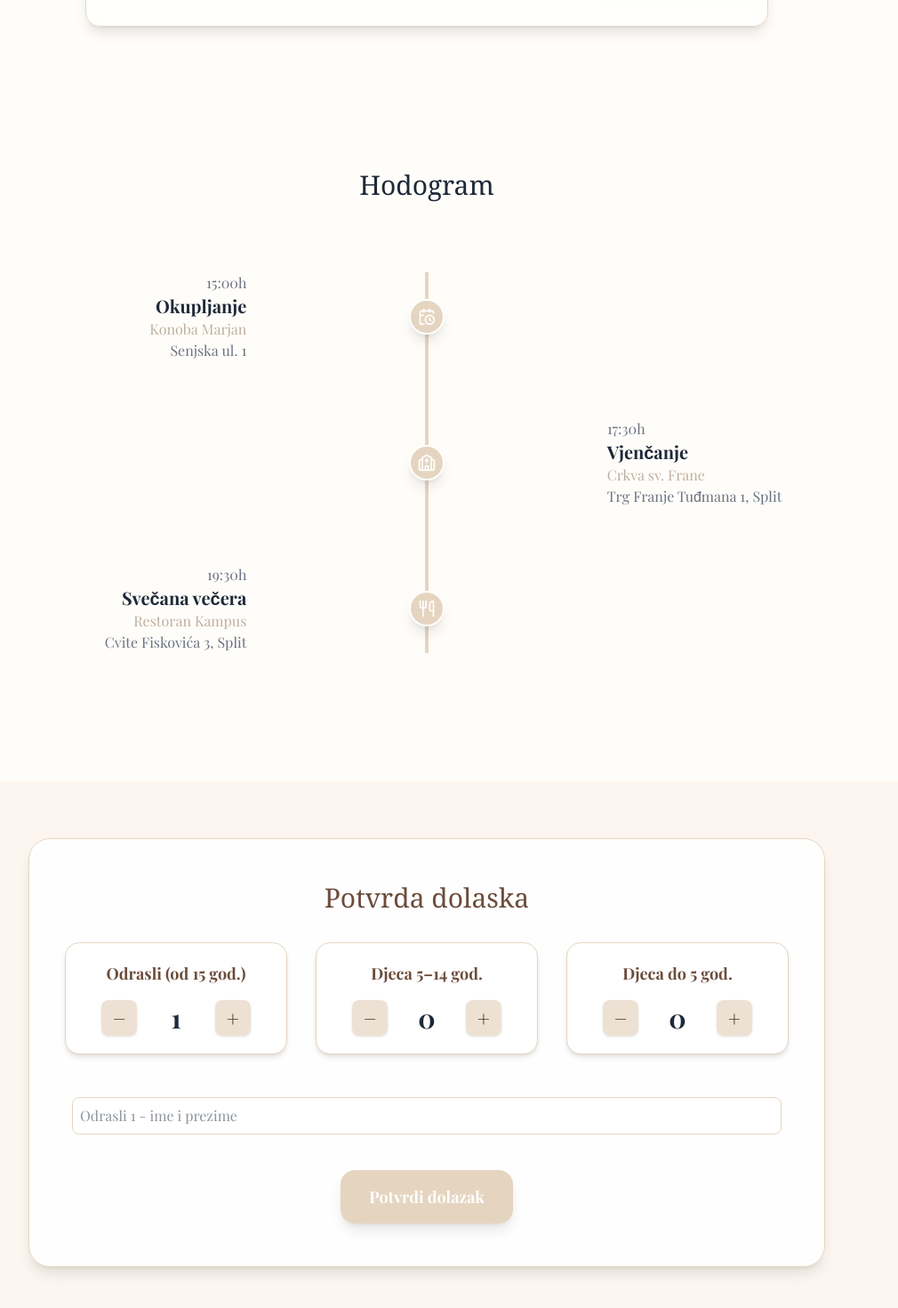
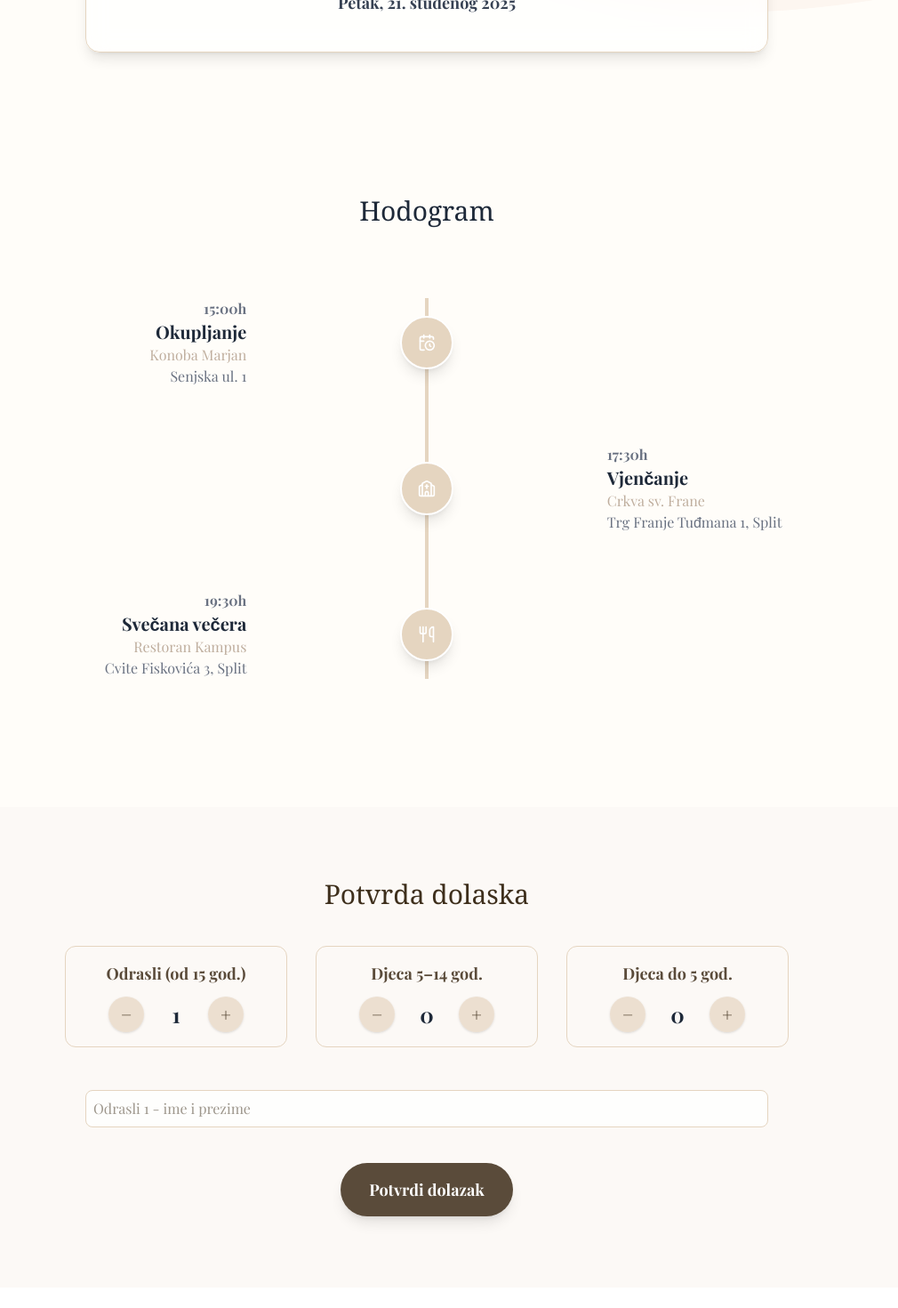
Before and after one commit to barbara3210/Invite, a Next.js app: page / in a window 1280 px wide. Shown: the part 1072-2542 px from the top of the page at 89% size, without its empty margins (160-1170 px from the left). After the commit the page ends 2519 px from the top, so only its background shows below. Built offline with nearby package versions, Linux system fonts and the light colour scheme.

Commit message:
posting categoties, design fix

```diff
--- a/src/app/components/HodogramTimeline.tsx
+++ b/src/app/components/HodogramTimeline.tsx
@@ -35,32 +35,33 @@ export default function HodogramTimeline() {
 
         {/* Linija za mobile (s lijeve strane) */}
         <div className="relative md:hidden">
-    <div className="absolute left-5 top-0 h-full w-1 bg-[#e5d5c0]" />
-    <div className="flex flex-col gap-12 pl-16"> {/* ← povećan razmak */}
+          <div className="absolute left-7 top-0 h-full w-1 bg-[#e5d5c0]" />
+          <div className="flex flex-col gap-16 pl-20">
             {steps.map((step, index) => (
-        <div key={index} className="relative">
-            {/* Točkica */}
-            <div className="absolute -left-8 top-1.5 w-8 h-8 bg-[#e5d5c0] rounded-full flex items-center justify-center shadow-md border-2 border-white">
+              <div key={index} className="relative flex flex-col">
+                {/* Ikona */}
+                <div className="absolute -left-20 top-0 w-15 h-15 bg-[#e5d5c0] rounded-full flex items-center justify-center shadow-lg border-2 border-white">
                   {step.icon}
                 </div>
-            {/* Tekst */}
-            <div className="text-left text-gray-800 px-6">
-            <p className="text-base text-gray-500">{step.time}</p>
-            <p className="text-xl font-semibold">{step.title}</p>
+                {/* Tekstovi */}
+                <p className="text-md text-[#5a4b3a] font-semibold font-mono">{step.time}</p>
+
+                <p className="text-2xl font-bold text-[#3e2f1c] mb-1">{step.title}</p>
                 <a
                   href={step.mapsLink}
                   target="_blank"
                   rel="noopener noreferrer"
-                    className="text-base text-[#bfae9e] hover:text-gray-500 transition"
+                  className="text-base text-[#8c7155] hover:text-[#5a4b3a] hover:underline transition"
                 >
                   {step.location}
                 </a>
-            {step.address && <p className="text-base text-gray-300">{step.address}</p>}
-            </div>
+                {step.address && <p className="text-sm text-[#7a6b5c] mt-1">{step.address}</p>}
               </div>
             ))}
           </div>
         </div>
+
+
 
 
       {/* Desktop layout */}
@@ -78,7 +79,8 @@ export default function HodogramTimeline() {
               <div className={`hidden md:flex justify-end pr-4`}>
                 {isLeft && (
                   <div className="text-right text-gray-800 max-w-xs">
-                    <p className="text-base text-gray-500">{step.time}</p>
+                    <p className="text-base text-gray-500 font-semibold font-mono">{step.time}</p>
+
                     <p className="text-xl font-semibold">{step.title}</p>
                     <a
                     href={step.mapsLink}
@@ -95,7 +97,7 @@ export default function HodogramTimeline() {
 
               {/* Točkica s ikonom */}
               <div className="flex justify-center items-center z-10">
-                <div className="w-10 h-10 bg-[#e5d5c0] rounded-full flex items-center justify-center shadow-lg border-2 border-white">
+                <div className="w-15 h-15 bg-[#e5d5c0] rounded-full flex items-center justify-center shadow-lg border-2 border-white">
                   {step.icon}
                 </div>
               </div>
@@ -104,7 +106,7 @@ export default function HodogramTimeline() {
               <div className={`hidden md:flex justify-start pl-4`}>
                 {!isLeft && (
                   <div className="text-left text-gray-800 max-w-xs">
-                    <p className="text-base text-gray-500">{step.time}</p>
+                    <p className="text-base text-gray-500 font-semibold font-mono">{step.time}</p>
                     <p className="text-xl font-semibold">{step.title}</p>
                     <a
                     href={step.mapsLink}
--- a/src/app/components/InvitationNote.tsx
+++ b/src/app/components/InvitationNote.tsx
@@ -22,7 +22,8 @@ export default function InvitationNote() {
         <p className="text-lg text-gray-700 leading-relaxed">
           S velikom radošću Vas pozivamo da budete dio našeg posebnog dana.
           Pridružite nam se u proslavi ljubavi, smijeha i zajedništva <br/>
-          21. studenog 2025.
+          <br></br>
+          <b>Petak, 21. studenog 2025</b>
         </p>
       </div>
     </section>
--- a/src/app/components/RSVPForm.tsx
+++ b/src/app/components/RSVPForm.tsx
@@ -10,14 +10,12 @@ export default function RSVPForm() {
   const [kidNames, setKidNames] = useState<string[]>([]);
   const [toddlerNames, setToddlerNames] = useState<string[]>([]);
 
-  // Errors po kategorijama
   const [adultNameErrors, setAdultNameErrors] = useState<boolean[]>([]);
   const [kidNameErrors, setKidNameErrors] = useState<boolean[]>([]);
   const [toddlerNameErrors, setToddlerNameErrors] = useState<boolean[]>([]);
 
   const [submitted, setSubmitted] = useState(false);
 
-  // Resize funkcija za imena (isto koristiš)
   const resizeNamesArray = (
     arr: string[],
     setArr: (names: string[]) => void,
@@ -29,14 +27,12 @@ export default function RSVPForm() {
     setArr(newArr);
   };
 
-  // Validacija imena - vraća true ako ima greške, false ako nema
   const validateNames = (names: string[], setErrors: (errs: boolean[]) => void) => {
     const errors = names.map((name) => name.trim() === "");
     setErrors(errors);
     return errors.some((e) => e);
   };
 
-  // Handle submit
   const handleSubmit = async () => {
     const hasAdultErrors = validateNames(adultNames, setAdultNameErrors);
     const hasKidErrors = validateNames(kidNames, setKidNameErrors);
@@ -69,51 +65,72 @@ export default function RSVPForm() {
     return (
       <section className="relative py-20 px-6 bg-[#fdf6f0] min-h-[300px] flex items-center justify-center">
         <div className="max-w-xl mx-auto bg-white/90 backdrop-blur-md rounded-3xl shadow-lg p-10 text-center border border-[#e5d5c0]">
-          <h2 className="text-3xl font-serif text-[#6b4c3b] mb-4">Hvala vam! 🎉</h2>
-          <p className="text-lg text-gray-700">Vaša potvrda dolaska je zaprimljena. Veselimo se druženju! ❤️</p>
+          <h2 className="text-3xl font-serif text-[#5a4b3a] mb-4">Hvala vam! 🎉</h2>
+          <p className="text-lg text-[#3e2f1c]">Vaša potvrda dolaska je zaprimljena. Veselimo se druženju! ❤️</p>
         </div>
       </section>
     );
   }
 
   return (
-    <section className="relative py-16 px-6 bg-[#fdf6f0]">
-      <div className="max-w-4xl mx-auto bg-white/90 backdrop-blur-md rounded-3xl shadow-lg p-8 sm:p-12 border border-[#e5d5c0]">
-        <h2 className="text-3xl font-serif text-[#6b4c3b] mb-8 text-center">Potvrda dolaska</h2>
+    <section className="bg-[#fcf9f6] py-20 px-4">
+      <div className="max-w-3xl mx-auto">
+        <h2 className="text-3xl font-serif text-center mb-10 text-[#3e2f1c]">
+          Potvrda dolaska
+        </h2>
 
-        {/* Brojači */}
         <div className="flex flex-col sm:flex-row sm:justify-center sm:gap-8 mb-12 text-center">
           {[
-            { label: "Odrasli (od 15 god.)", value: adults, setValue: setAdults, names: adultNames, setNames: setAdultNames },
-            { label: "Djeca 5–14 god.", value: kids, setValue: setKids, names: kidNames, setNames: setKidNames },
-            { label: "Djeca do 5 god.", value: toddlers, setValue: setToddlers, names: toddlerNames, setNames: setToddlerNames },
+            {
+              label: "Odrasli (od 15 god.)",
+              value: adults,
+              setValue: setAdults,
+              names: adultNames,
+              setNames: setAdultNames,
+            },
+            {
+              label: "Djeca 5–14 god.",
+              value: kids,
+              setValue: setKids,
+              names: kidNames,
+              setNames: setKidNames,
+            },
+            {
+              label: "Djeca do 5 god.",
+              value: toddlers,
+              setValue: setToddlers,
+              names: toddlerNames,
+              setNames: setToddlerNames,
+            },
           ].map(({ label, value, setValue, names, setNames }) => (
             <div
               key={label}
-              className="flex flex-col items-center bg-white rounded-2xl shadow-md border border-[#e5d5c0] p-5 mb-6 sm:mb-0 min-w-[250px]"
+              className="flex flex-col items-center rounded-xl border border-[#e5d5c0] p-4 mb-6 sm:mb-0 min-w-[250px]"
             >
-              <p className="text-base sm:text-lg text-[#6b4c3b] font-semibold mb-4">{label}</p>
-              <div className="flex items-center justify-center gap-5">
+              <p className="text-base sm:text-lg text-[#5a4b3a] font-semibold mb-3">
+                {label}
+              </p>
+              <div className="flex items-center justify-center gap-4">
                 <button
                   onClick={() => {
                     const newVal = Math.max(0, value - 1);
                     setValue(newVal);
                     resizeNamesArray(names, setNames, newVal);
                   }}
-                  className="w-10 h-10 bg-[#e5d5c0]/70 rounded-lg text-[#3e2f1c] text-2xl font-semibold shadow-sm hover:bg-[#e5d5c0] transition flex items-center justify-center"
+                  className="w-10 h-10 bg-[#e5d5c0]/70 rounded-full text-[#3e2f1c] text-xl font-bold shadow-sm hover:bg-[#e5d5c0] transition flex items-center justify-center"
                   aria-label={`Smanji broj ${label}`}
                   type="button"
                 >
                   −
                 </button>
-                <span className="text-3xl font-bold w-12 text-center">{value}</span>
+                <span className="text-2xl font-bold w-10 text-center">{value}</span>
                 <button
                   onClick={() => {
                     const newVal = value + 1;
                     setValue(newVal);
                     resizeNamesArray(names, setNames, newVal);
                   }}
-                  className="w-10 h-10 bg-[#e5d5c0]/70 rounded-lg text-[#3e2f1c] text-2xl font-semibold shadow-sm hover:bg-[#e5d5c0] transition flex items-center justify-center"
+                  className="w-10 h-10 bg-[#e5d5c0]/70 rounded-full text-[#3e2f1c] text-xl font-bold shadow-sm hover:bg-[#e5d5c0] transition flex items-center justify-center"
                   aria-label={`Povećaj broj ${label}`}
                   type="button"
                 >
@@ -124,9 +141,7 @@ export default function RSVPForm() {
           ))}
         </div>
 
-        {/* Unos imena */}
         <div className="space-y-6 mb-10">
-          {/* Odrasli */}
           {adultNames.map((name, i) => (
             <div key={`adult-${i}`} className="flex flex-col">
               <input
@@ -136,7 +151,7 @@ export default function RSVPForm() {
                   newNames[i] = e.target.value;
                   setAdultNames(newNames);
                 }}
-                className="w-full p-2 border border-[#e5d5c0] rounded-lg bg-white/80"
+                className="w-full p-2 border border-[#e5d5c0] rounded-lg bg-white/80 text-[#3e2f1c]"
                 placeholder={`Odrasli ${i + 1} - ime i prezime`}
               />
               {adultNameErrors[i] && (
@@ -145,7 +160,6 @@ export default function RSVPForm() {
             </div>
           ))}
 
-          {/* Djeca */}
           {kidNames.map((name, i) => (
             <div key={`kid-${i}`} className="flex flex-col">
               <input
@@ -155,7 +169,7 @@ export default function RSVPForm() {
                   newNames[i] = e.target.value;
                   setKidNames(newNames);
                 }}
-                className="w-full p-2 border border-[#e5d5c0] rounded-lg bg-white/80"
+                className="w-full p-2 border border-[#e5d5c0] rounded-lg bg-white/80 text-[#3e2f1c]"
                 placeholder={`Dijete ${i + 1} - ime i prezime`}
               />
               {kidNameErrors[i] && (
@@ -164,7 +178,6 @@ export default function RSVPForm() {
             </div>
           ))}
 
-          {/* Mala djeca */}
           {toddlerNames.map((name, i) => (
             <div key={`toddler-${i}`} className="flex flex-col">
               <input
@@ -174,10 +187,8 @@ export default function RSVPForm() {
                   newNames[i] = e.target.value;
                   setToddlerNames(newNames);
                 }}
-                className="w-full p-2 border border-[#e5d5c0] rounded-lg bg-white/80 "
+                className="w-full p-2 border border-[#e5d5c0] rounded-lg bg-white/80 text-[#3e2f1c]"
                 placeholder={`Malo dijete ${i + 1} - ime i prezime`}
-
-
               />
               {toddlerNameErrors[i] && (
                 <p className="text-sm text-red-600 mt-1">Molimo unesite ime gosta.</p>
@@ -186,11 +197,10 @@ export default function RSVPForm() {
           ))}
         </div>
 
-        {/* Gumb za potvrdu */}
         <div className="text-center">
           <button
             onClick={handleSubmit}
-            className="inline-block px-8 py-4 bg-[#e5d5c0] text-white rounded-2xl text-lg font-semibold hover:bg-[#d8c0a5] shadow-lg transition"
+            className="inline-block px-8 py-4 bg-[#5a4b3a] text-white rounded-full text-lg font-semibold hover:bg-[#3e2f1c] shadow-lg transition"
           >
             Potvrdi dolazak
           </button>
--- a/src/app/page.tsx
+++ b/src/app/page.tsx
@@ -21,7 +21,8 @@ export default function Home() {
   <div className="absolute inset-0 bg-gray bg-opacity-20" />
 
   <div className="relative z-10 flex flex-col items-center justify-center h-full text-white text-bottom px-4 ">
-    <h1 className={`text-7xl ${greatVibes.className}`}>Zrinka & Mato</h1>
+    <h1 className={`text-7xl ${greatVibes.className}`}>Zrinka & </h1>
+    <h1 className={`text-7xl ${greatVibes.className}`}> Mato</h1>
     <p className="text-2xl mt-2">21.11.2025.</p>
   </div>
 
```
Lines whose indentation alone changed are shown as unchanged.
